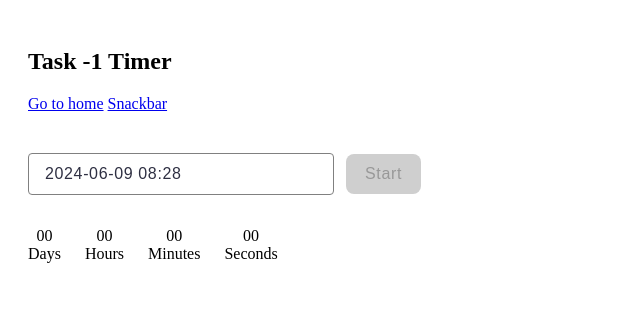
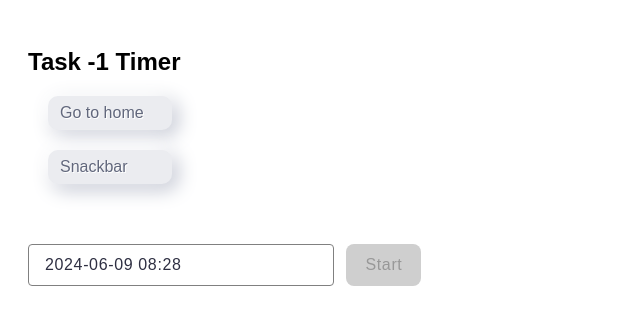
Before and after one commit to OlgaBlud/goit-js-hw-10, a website built with Vite: page src/1-timer.html in a window 1280 px wide. Shown: the top 314 px of the page, without its empty margins (0-640 px from the left). Built offline with nearby package versions, Linux system fonts and the light colour scheme.

Commit message:
add styles

```diff
--- a/src/1-timer.html
+++ b/src/1-timer.html
@@ -6,12 +6,13 @@
     <meta name="viewport" content="width=device-width, initial-scale=1.0" />
     <title>Timer</title>
     <link rel="stylesheet" href="./css/styles.css" />
+    <link rel="stylesheet" href="./css/timer.css" />
   </head>
   <body>
     <section>
       <h1>Task -1 Timer</h1>
-      <a href="./index.html">Go to home</a>
-      <a href="./2-snackbar.html">Snackbar</a>
+      <a href="./index.html" class="nav-link">Go to home</a>
+      <a href="./2-snackbar.html" class="nav-link">Snackbar</a>
     </section>
     <section>
       <input type="text" id="datetime-picker" />
--- a/src/css/styles.css
+++ b/src/css/styles.css
@@ -1,43 +1,28 @@
+body {
+  font-family: 'Montserrat', sans-serif;
+}
+a {
+  color: currentColor;
+  text-decoration: none;
+}
+.nav-link {
+  display: block;
+  margin: 20px;
+  width: 100px;
+  padding: 8px 12px;
+  border: 0;
+  border-radius: 10px;
+  background-color: #ebecf0;
+  text-shadow: 1px 1px 0 #fff;
+  font: inherit;
+  color: #61677c;
+  box-shadow: -5px -5px 20px #fff, 5px 5px 20px #babecc;
+  transition: all 0.2s ease-in-out;
+}
+.nav-link:hover,
+.nav-link:focus {
+  box-shadow: -2px -2px 5px #fff, 2px 2px 5px #babecc;
+}
 section {
   padding: 20px;
 }
-input {
-  padding: 8px 16px;
-  margin-right: 8px;
-  margin-bottom: 32px;
-  border: 1px solid #808080;
-  border-radius: 4px;
-  width: 272px;
-  font-weight: 400;
-  font-size: 16px;
-  line-height: 1.5;
-  letter-spacing: 0.04em;
-  color: #2e2f42;
-}
-button {
-  border: none;
-  border-radius: 8px;
-  padding: 8px 16px;
-  min-width: 75px;
-  height: 40px;
-  background: #cfcfcf;
-  font-weight: 500;
-  font-size: 16px;
-  line-height: 1.5;
-  letter-spacing: 0.04em;
-  color: #989898;
-}
-.active-btn {
-  background-color: #4e75ff;
-  color: #fff;
-  cursor: pointer;
-}
-.timer {
-  display: flex;
-  gap: 24px;
-}
-.field {
-  display: flex;
-  flex-direction: column;
-  align-items: center;
-}
--- /dev/null
+++ b/src/css/timer.css
@@ -0,0 +1,54 @@
+input {
+  padding: 8px 16px;
+  margin-right: 8px;
+  margin-bottom: 32px;
+  border: 1px solid #808080;
+  border-radius: 4px;
+  width: 272px;
+  font-weight: 400;
+  font-size: 16px;
+  line-height: 1.5;
+  letter-spacing: 0.04em;
+  color: #2e2f42;
+}
+button {
+  border: none;
+  border-radius: 8px;
+  padding: 9px 16px;
+  min-width: 75px;
+
+  background: #cfcfcf;
+  font-weight: 500;
+  font-size: 16px;
+  line-height: 1.5;
+  letter-spacing: 0.04em;
+  color: #989898;
+}
+.active-btn {
+  background-color: #4e75ff;
+  color: #fff;
+  cursor: pointer;
+}
+.timer {
+  display: flex;
+  gap: 24px;
+}
+.field {
+  display: flex;
+  flex-direction: column;
+  align-items: center;
+}
+.value {
+  font-weight: 400;
+  font-size: 40px;
+  line-height: 1.2;
+  letter-spacing: 0.04em;
+  color: #2e2f42;
+}
+.label {
+  font-weight: 400;
+  font-size: 16px;
+  line-height: 1.5;
+  color: #2e2f42;
+  text-transform: uppercase;
+}
--- a/src/js/1-timer.js
+++ b/src/js/1-timer.js
@@ -18,13 +18,10 @@ const options = {
   onClose(selectedDates) {
     const selectedTime = selectedDates[0];
     const currentTime = Date.now();
-    // const diffTime = selectedTime - currentTime;
-    // console.log(currentTime);
-    // console.log(selectedTime);
-    // console.log(diffTime);
+
     if (selectedTime < currentTime) {
       startTimerBtn.disabled = true;
-      //   window.alert('Please choose a date in the future');
+
       iziToast.error({
         title: 'Error',
         titleColor: '#fff',
@@ -37,13 +34,12 @@ const options = {
         backgroundColor: '#ef4040',
         position: 'topRight',
         iconUrl: '../img/error.svg',
+        theme: 'dark',
       });
     } else {
       userSelectedDate = selectedTime;
       startTimerBtn.classList.add('active-btn');
       startTimerBtn.disabled = false;
-
-      //   console.log(userSelectedDate);
     }
   },
 };
@@ -52,13 +48,11 @@ flatpickr(timeInput, options);
 
 startTimerBtn.addEventListener('click', setTimerOnStartTimerBtn);
 function setTimerOnStartTimerBtn() {
-  //   console.log('click');
   startTimerBtn.classList.remove('active-btn');
   startTimerBtn.disabled = true;
   timeInput.disabled = true;
 
   const intervalId = setInterval(() => {
-    // console.log(userSelectedDate - Date.now());
     const leftDurationMs = userSelectedDate - Date.now();
     const leftTime = convertMs(leftDurationMs);
     const days = leftTime.days.toString().padStart(2, '0');
@@ -82,7 +76,7 @@ function setTimerOnStartTimerBtn() {
           <span class="value" data-seconds>${seconds}</span>
           <span class="label">Seconds</span>
         </div>`;
-    console.log(days, hours, minutes, seconds);
+    // console.log(days, hours, minutes, seconds);
   }, 1000);
 
   setTimeout(() => {
```
